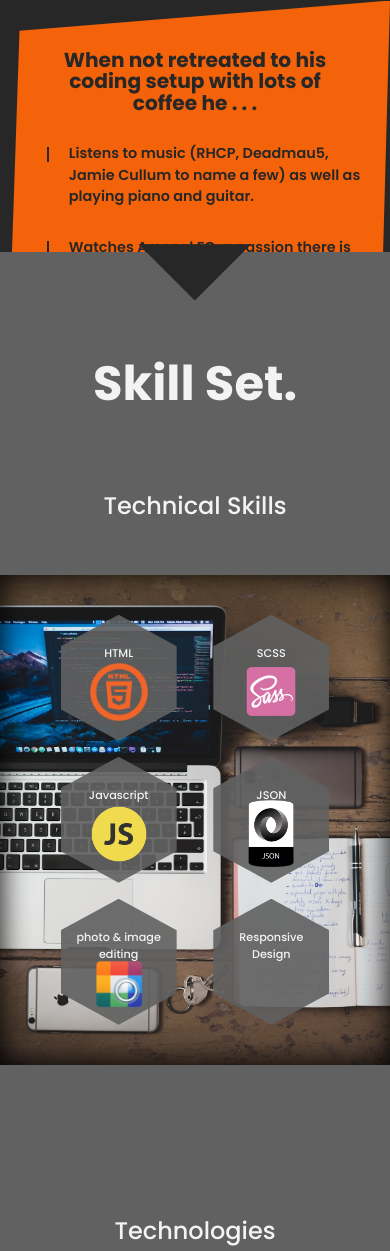
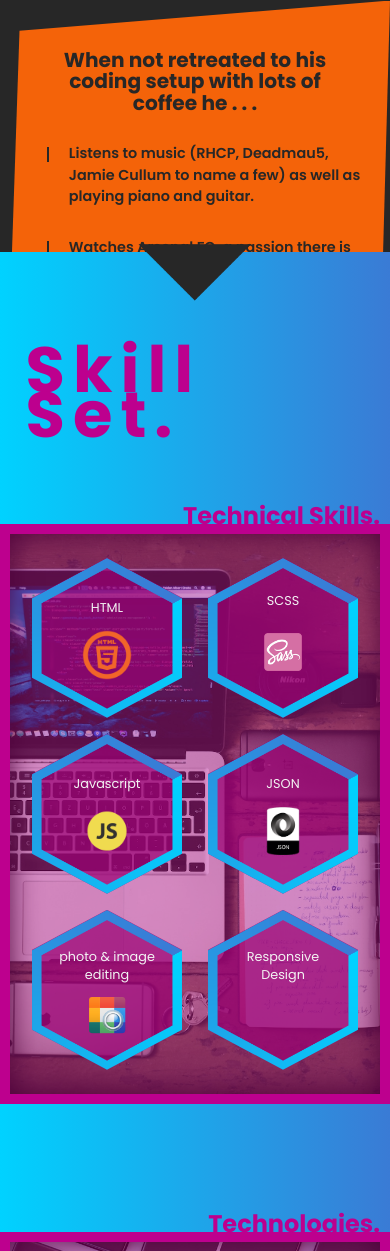
Before and after one commit to McColgan/portfolio, a website: page index.html in a window 390 px wide. Shown: the part 1931-3182 px from the top of the page. Drawn offline with nearby package versions, Linux system fonts and the light colour scheme.

Commit message:
14/04/18 commit. added skills icons and colour scheme

```diff
--- a/index.html
+++ b/index.html
@@ -83,70 +83,110 @@
         <section class="skills" id="Skills">
             <div class="down-triangle"></div>
             <div class="up-triangle"></div>
-            <h1 class="skills-header">Skill Set.</h1>
+            <h1 class="skills-header">Skill<br>Set.</h1>
             <div class="skills-outer">
                 <!-- SKILLS FLEXBOX 1 -->
-                <h1 class="skills-flexbox-h1">Technical Skills</h1>
                 <div class="skills-flexbox techSkills-bg">
                     <div class="skill-box box-padding">
+                        <img src="/images/hexagon.png" alt="skill">
+                        <div class="skill-box-content">
                             <p>HTML</p>
                             <div class="skill-icon html-icon"></div>
                         </div>
+                    </div>
                     <div class="skill-box box-padding">
+                        <img src="/images/hexagon.png" alt="skill">
+                        <div class="skill-box-content">
                             <p>SCSS</p>
                             <div class="box skill-icon sass-icon"></div>
                         </div>
+                    </div>
                     <div class="skill-box box-padding">
+                        <img src="/images/hexagon.png" alt="skill">
+                        <div class="skill-box-content">
                             <p>Javascript</p>
                             <div class="skill-icon js-icon"></div>
                         </div>
+                    </div>
                     <div class="skill-box box-padding">
+                        <img src="/images/hexagon.png" alt="skill">
+                        <div class="skill-box-content">
                             <p>JSON</p>
                             <div class="skill-icon json-icon"></div>
                         </div>
+                    </div>
                     <div class="skill-box box-padding">
+                        <img src="/images/hexagon.png" alt="skill">
+                        <div class="skill-box-content">
                             <p>photo &#38 image<br>editing</p>
                             <div class="skill-icon photo-icon"></div>
                         </div>
+                    </div>
                     <div class="skill-box box-padding">
+                        <img src="/images/hexagon.png" alt="skill">
+                        <div class="skill-box-content">
                             <p>Responsive Design</p>
                             <div class="skill-icon responsive-icon"></div>
                         </div>
                     </div>
+                </div>
                 <!-- SKILLS FLEXBOX 2 -->
-                <h1 class="skills-flexbox-h1">Technologies</h1>
-                <div class="skills-flexbox">
+                <div class="skills-flexbox technologies-bg">
                     <div class="skill-box">
+                        <img src="/images/hexagon.png" alt="skill">
+                        <div class="skill-box-content">
                             <p class="box">VS Code</p>
                             <div class="skill-icon vscode-icon"></div>
                         </div>
+                    </div>
                     <div class="skill-box">
+                        <img src="/images/hexagon.png" alt="skill">
+                        <div class="skill-box-content">
                             <p class="box">Github</p>
                             <div class="skill-icon octocat-icon"></div>
                         </div>
+                    </div>
                     <div class="skill-box">
+                        <img src="/images/hexagon.png" alt="skill">
+                        <div class="skill-box-content">
                             <p class="box">PhotoShop CC 2018</p>
                             <div class="skill-icon ps-icon"></div>
                         </div>
+                    </div>
                     <div class="skill-box">
+                        <img src="/images/hexagon.png" alt="skill">
+                        <div class="skill-box-content">
                             <p class="box">Affinity Designer</p>
                             <div class="skill-icon affinity-icon"></div>
                         </div>
+                    </div>
                     <div class="skill-box">
+                        <img src="/images/hexagon.png" alt="skill">
+                        <div class="skill-box-content">
                             <p class="box">Google Chrome</p>
                             <div class="skill-icon chrome-icon"></div>
                         </div>
+                    </div>
                     <div class="skill-box">
+                        <img src="/images/hexagon.png" alt="skill">
+                        <div class="skill-box-content">
                             <p class="box">Node.JS</p>
                             <div class="skill-icon nodejs-icon"></div>
                         </div>
+                    </div>
                     <div class="skill-box">
+                        <img src="/images/hexagon.png" alt="skill">
+                        <div class="skill-box-content">
                             <p class="box">Gulp.JS</p>
                             <div class="skill-icon gulp-icon"></div>
                         </div>
+                    </div>
                     <div class="skill-box">
+                        <img src="/images/hexagon.png" alt="skill">
+                        <div class="skill-box-content">
                             <p class="box">IOS</p>
                             <div class="skill-icon ios-icon"></div>
+                        </div>
                     </div>
                 </div>
             </div>
--- a/scss/partials/_skills.scss
+++ b/scss/partials/_skills.scss
@@ -3,7 +3,8 @@
     height: auto;
     padding: 0;
     margin: 0;
-    background: #616161;
+    //background: linear-gradient(#070000, #4C0001, #070000);
+    background: linear-gradient(to right, #00d2ff, #3a7bd5);
     z-index: 1;
     position: relative;
 }
@@ -36,94 +37,127 @@
     transform: translateX(-50%);
 }
 .skills-header{
-    color: #f3f3f3;
-    font-size: 3em;
-    padding: 2em 0 0 0;
+    position: absolute;
+    color: rgb(189, 0, 142);
+    font-size: 9em;
+    padding: 0.5em 0 0 0.4em;
+    margin: 0;
+    //text-align: center;
+    font-weight: 700;
+    letter-spacing: 0.5rem;
+    line-height: 0.7em;
+}
+.skills-outer{
+    position: relative;
+    width: 100%;
+    height: auto;
+    padding: 3em 0 0 0;
     margin: 0 auto;
-    text-align: center;
-    font-weight: 700;
-    //letter-spacing: 0.2rem;
+    display: flex;
+    justify-content: space-between;
+    flex-direction: column;
 }
 
-.skills-outer{
-    position: relative;
-    //background: cadetblue;
-    width: 100%;
-    height: auto;
-    padding: 0;
-    margin: 3em auto 0 auto;
-    display: flex;
-    justify-content: space-between;
-    //align-items: center;
-    flex-direction: column;
-    .skills-flexbox-h1{
-        font-size: 1.5em;
-        color: #f3f3f3;
-        font-weight: 500;
-        text-align: center;
-    }
+// SKILLS FLEXBOX //
 .skills-flexbox{
     position: relative;
     max-width: 800px;
-        margin: 2em auto 8em auto;
+    margin: 18em auto 8em auto;
     padding: 2em;
     width: auto;
     height: auto;
     display: flex;
     justify-content: space-evenly;
     flex-wrap: wrap;
-        //background: #dbdbdb;
     background-image: url(../images/technologies-bg.jpg);
     background-size: cover;
     background-position: center;
     background-repeat: no-repeat;
     background-attachment: fixed;
     box-shadow: inset 0 0 30px #000000;
+    border: 10px solid rgb(189, 0, 142);
+    &::before{
+        content: '';
+        position: absolute;
+        top: 0;
+        right: 0;
+        bottom: 0;
+        left: 0;
+        background: rgba(189, 0, 142, 0.4);
+    }
 }
 .techSkills-bg{
     background-image: url(../images/techSkills-bg.jpg);
+    &::after{
+        content: 'Technical Skills.';
+        position: absolute;
+        top: -1.3em;
+        right: 0;
+        font-size: 3em;
+        color: rgb(189, 0, 142);
+        font-weight: 700;
     }
 }
+.technologies-bg{
+    margin: 0 auto 8em auto;
+    &::after{
+        content: 'Technologies.';
+        position: absolute;
+        top: -1.3em;
+        right: 0;
+        font-size: 3em;
+        color: rgb(189, 0, 142);
+        font-weight: 700;
+    }
+}
+
+// SKILL BOX //
 .skill-box{
+    display: block;
     position: relative;
-    width: 130px;
-    height: 140px;
-    padding: 0.5em;
+    width: 150px;
+    height: 160px;
     margin: 0.5em;
+    background: rgba(155, 0, 116, 0.7);
+    color: #f3f3f3;
+    -webkit-clip-path: polygon(50% 0%, 100% 25%, 100% 75%, 50% 100%, 0% 75%, 0% 25%);
+    clip-path: polygon(50% 0%, 100% 25%, 100% 75%, 50% 100%, 0% 75%, 0% 25%);
+    transition: 400ms;
+    &:hover{
+        transform: translate(0, -7%);
+        background: rgba(189, 0, 142, 1);
+    }
+}
+.skill-box img{
+    width: 100%;
+}
+.skill-box-content{
+    padding: 0;
+    margin: 0;
+    position: absolute;
+    top: 0.5em;
+    right: 0;
+    bottom: 1.5em;
+    left: 0;
     display: flex;
     justify-content: space-evenly;
     align-items: center;
     flex-direction: column;
-    flex-flow: 2;
-    background: rgba(97, 97, 97, 0.9);
-    color: #f3f3f3;
-    //border-radius: 50%;
-    -webkit-clip-path: polygon(50% 0%, 100% 25%, 100% 75%, 50% 100%, 0% 75%, 0% 25%);
-    clip-path: polygon(50% 0%, 100% 25%, 100% 75%, 50% 100%, 0% 75%, 0% 25%);
-    transition: 400ms;
-    //-webkit-clip-path: polygon(30% 0%, 70% 0%, 100% 30%, 100% 70%, 70% 100%, 30% 100%, 0% 70%, 0% 30%);
-    //clip-path: polygon(30% 0%, 70% 0%, 100% 30%, 100% 70%, 70% 100%, 30% 100%, 0% 70%, 0% 30%);
-    &:hover{
-        background: #8b8b8b;
-        transform: translate(0, -7%);
-        //color: #272727;
+    p{
+        position: relative;
+        font-weight: 400;
+        font-size: 0.9em;
+        text-align: center;
+        padding: 1em 1.5em 0 1.5em;
     }
-        p{
-            font-size: 0.8em;
-            //color: #f3f3f3;
-            font-weight: 500;
-            text-align: center;
-            margin: 0 auto -1.5em auto;
-            transition: 400ms;
-            //background: turquoise;
 }
 .skill-icon{
-            display: block;
+    //display: block;
     position: relative;
-            width: 60px;
-            height: 60px;
+    width: 50px;
+    height: 50px;
     background-position: center;
-            background-size: 60px auto;
+    background-size: 50px auto;
     background-repeat: no-repeat;
     padding: 0;
     margin: 0;
@@ -133,62 +167,65 @@
 }
 .sass-icon{
     background-image: url(../images/sass-icon.png);
-            width: 90px;
-            height: 90px;
-            background-size: 90px auto;
-        }
-        .js-icon{
-            background-image: url(../images/js-icon.png);
     width: 70px;
     height: 70px;
     background-size: 70px auto;
 }
+.js-icon{
+    background-image: url(../images/js-icon.png);
+    /* width: 70px;
+    height: 70px;
+    background-size: 70px auto; */
+}
 .json-icon{
     background-image: url(../images/json-icon.png);
-            width: 70px;
+    /* width: 70px;
     height: 70px;
-            background-size: 70px auto;
+    background-size: 70px auto; */
 }
 .photo-icon{
     background-image: url(../images/photo-icon.png);
-            width: 50px;
-            height: 50px;
-            background-size: 50px auto;
+    width: 40px;
+    height: 40px;
+    background-size: 40px auto;
 }
 .responsive-icon{
     background-image: url(../images/responsive-icon.png);
+    width: 40px;
+    height: 40px;
+    background-size: 40px auto;
 }
 .vscode-icon{
     background-image: url(../images/vscode-icon.png);
-            width: 70px;
+    /* width: 70px;
     height: 70px;
-            background-size: 70px auto;
+    background-size: 70px auto; */
 }
 .octocat-icon{
     background-image: url(../images/octocat.png);
-            width: 70px;
+    /* width: 70px;
     height: 70px;
-            background-size: 70px auto;
+    background-size: 70px auto; */
 }
 .ps-icon{
     background-image: url(../images/ps-icon.png);
-            width: 50px;
-            height: 50px;
-            background-size: 50px auto;
+    width: 40px;
+    height: 40px;
+    background-size: 40px auto;
 }
 .affinity-icon{
     background-image: url(../images/affinity-icon.png);
 }
 .chrome-icon{
     background-image: url(../images/chrome-icon.png);
-            width: 50px;
-            height: 50px;
-            background-size: 50px auto;
+    width: 40px;
+    height: 40px;
+    background-size: 40px auto;
 }
 .nodejs-icon{
-            width: 70px;
+    /* width: 70px;
     height: 70px;
-            background-size: 70px auto;
+    background-size: 70px auto; */
     background-image: url(../images/nodejs-icon.png);
 }
 .gulp-icon{
@@ -196,39 +233,79 @@
 }
 .ios-icon{
     background-image: url(../images/ios-icon.png);
-            width: 70px;
+    /* width: 70px;
     height: 70px;
-            background-size: 70px auto;
+    background-size: 70px auto;*/
 }
-    }
+
 .box-padding{
     margin: 0.5em 2em;
 }
 
+// MEDIA QUERIES //
+@media (max-width: 1000px){
+    .skills-flexbox{
+        margin: 12em auto 8em auto;
+    }
+    .skills-header{
+        font-size: 6em;
+    }
+    .techSkills-bg,
+    .technologies-bg{
+        &::after{
+            font-size: 2.5rem;
+            top: -1.35em;
+        }
+    }
+    .technologies-bg{
+        margin: 0 auto 8em auto;
+    }
+}
 @media (max-width: 700px){
+    .techSkills-bg,
+    .technologies-bg{
+        &::after{
+        font-size: 2em;
+        top: -1.4em;
+        }
+    }
+    .technologies-bg{
+        margin: 0 auto 8em auto;
+    }
+}
+
+@media (max-width: 600px){
+    .skills-header{
+        font-size: 4em;
+        top: 1em;
+        left: 0;
+    }
     .skills-flexbox{
-            padding: 1em;
+        padding: 1em 0.25em;
+        margin: 14em auto 8em auto;
     }
     .skill-box{
-        width: 130px;
-        height: 140px;
-        margin: 0.5em;
-        //.skill-icon{
-            //width: 140px;
-            //height: 150px;
-        //}
+        //width: 130px;
+        //height: 140px;
+        margin: 0.5em 0.5em;
+    }
+    .techSkills-bg,
+    .technologies-bg{
+        &::after{
+        font-size: 1.5em;
+        top: -1.5em;
         }
     }
-@media (max-width: 500px){
-    .skill-box{
-        width: 100px;
-        height: 110px;
+    .technologies-bg{
+        margin: 0 auto 8em auto;
+    }
+    .skill-box-content{
         p{
-            font-size: 0.7em;
-            padding: 2em 0 0.5em 0;
-        }
-        .skill-icon{
-            padding: 1em;
+            font-size: 0.8em;
+            padding: 1.5em 1.5em 0 1.5em;
+            margin: 0 auto;
         }
     }
+
+
 }
```
Also changed, not shown: scss/partials/_portfolio.scss (+3 -7 lines), css/main.css, images/hexagon.png (added). Lines whose indentation alone changed are shown as unchanged.
